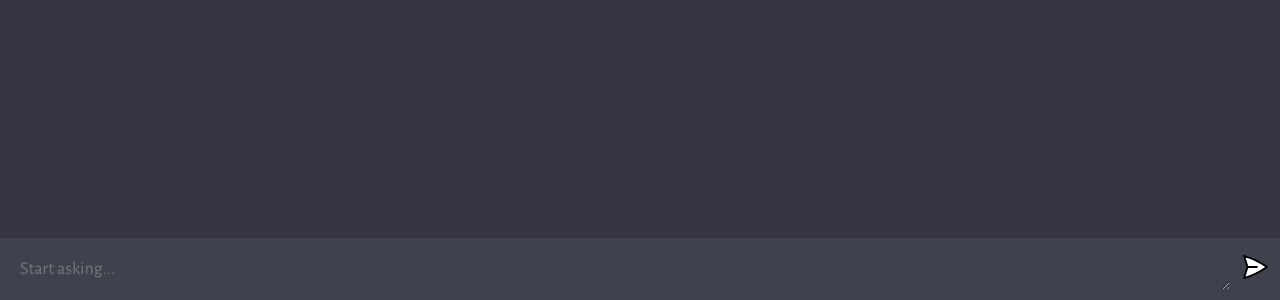
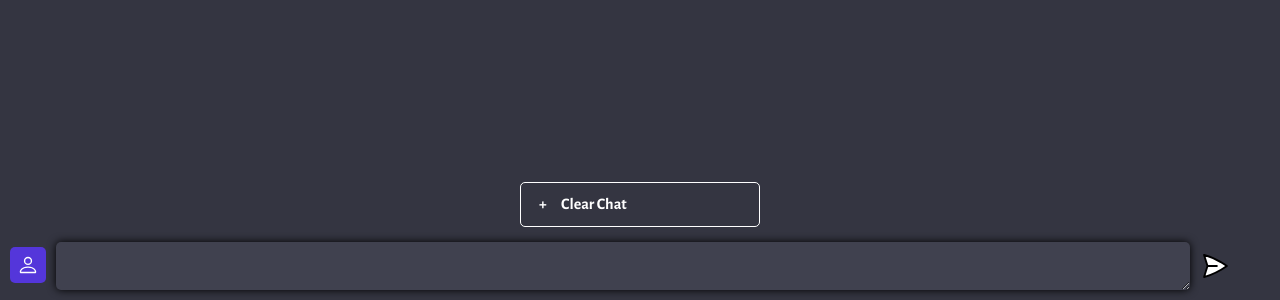
Before and after one commit to devcharlezen/chatgpt-clone, a website built with Vite: page client/index.html in a window 1280 px wide. Shown: the part 500-800 px from the top of the page. Built offline with nearby package versions, Linux system fonts and the light colour scheme.

Commit message:
Added Clear Chat

```diff
--- a/client/index.html
+++ b/client/index.html
@@ -5,15 +5,31 @@
     <link rel="icon" type="image/svg+xml" href="favicon.ico" />
     <meta name="viewport" content="width=device-width, initial-scale=1.0" />
     <title>Devcharlezen | Chat GPT AI</title>
-    <link rel="stylesheet" href="style.css">
+    <link rel="stylesheet" href="style.css" />
   </head>
   <body>
     <div id="app">
-      <div id="chat_container"></div>
-      <form>
-        <textarea name="prompt" cols="1" rows="1" placeholder="Start asking..."></textarea>
-        <button type="submit"><img src="assets/send.svg" alt=""></button>
-      </form>
+      <div class="chatBox">
+        <div id="chat_container"></div>
+        <div class="sidemenu">
+          <div class="side-menu-button" id="addnew" onclick="newChat()">
+            <span>+</span>
+            Clear Chat
+          </div>
+        </div>
+        <form>
+          <div class="profile">
+            <img src="./assets/user.svg" alt="user" />
+          </div>
+          <textarea
+            class="chat-input-text-area"
+            name="prompt"
+            cols="1"
+            rows="1"
+          ></textarea>
+          <button type="submit"><img src="assets/send.svg" alt="" /></button>
+        </form>
+      </div>
     </div>
     <script type="module" src="./main.js"></script>
   </body>
--- a/client/main.js
+++ b/client/main.js
@@ -2,7 +2,9 @@ import bot from './assets/bot.svg'
 import user from './assets/user.svg'
 
 const form = document.querySelector('form')
+const input = document.querySelector('textarea')
 const chatContainer = document.querySelector('#chat_container')
+const addnew = document.querySelector('#addnew')
 let loadInterval
 
 const loader = (e) => {
@@ -57,9 +59,8 @@ const chatStripe = (isAI, value, uniqueId) => {
 
 const handleSubmit = async (e) => {
   e.preventDefault()
-
+  if(!input.value) return
   const data = new FormData(form)
-
   //  User's chatstripe
   chatContainer.innerHTML += chatStripe(false, data.get('prompt'))
   form.reset()
@@ -92,7 +93,6 @@ const handleSubmit = async (e) => {
     const data = await response.json()
     const parsedData = data.bot.trim()
 
-
     typeText(messageDiv, parsedData)
   } else {
     const err = await response.text()
@@ -101,6 +101,11 @@ const handleSubmit = async (e) => {
   }
 }
 
+function newChat() {
+  chatContainer.innerHTML = ''
+}
+
+addnew.addEventListener('click', newChat)
 form.addEventListener('submit', handleSubmit)
 form.addEventListener('keyup', (e) => {
   if (e.keyCode === 13) {
--- a/client/style.css
+++ b/client/style.css
@@ -12,6 +12,41 @@ body {
 }
 
 #app {
+  width: 100vw;
+  height: 100vh;
+  background: #343541;
+
+  /* display: flex; */
+
+}
+
+
+.sidemenu {
+  width: 260px;
+  padding: 10px;
+}
+
+.side-menu-button {
+  padding: 12px;
+  border: 1px solid #fff;
+  border-radius: 5px;
+  text-align: left;
+  transition: ease 0.25s all;
+  cursor: pointer;
+  font-weight: 600;
+  color: #fff;
+}
+
+.side-menu-button span {
+  padding-left: 6px;
+  padding-right: 12px;
+}
+
+.side-menu-button:hover {
+  background-color: rgb(255, 255, 255, 0.1);
+}
+
+.chatBox{
   width: 100vw;
   height: 100vh;
   background: #343541;
@@ -117,23 +152,28 @@ form {
   max-width: 1280px;
   margin: 0 auto;
   padding: 10px;
-  background: #40414F;
   display: flex;
   flex-direction: row;
   gap: 10px;
 }
 
-textarea {
-  width: 100%;
-
-  color: #fff;
-  font-size: 18px;
-
-  padding: 10px;
-  background: transparent;
+.chat-input-text-area {
+  background-color: #40414f;
+  width: 90%;
   border-radius: 5px;
   border: none;
+  border-color: none;
   outline: none;
+  box-shadow: 0 0 8px 0 rgba(0, 0, 0.25);
+  padding: 12px;
+  color: #fff;
+  font-size: 1.25em;
+  margin-top: -5px;
+}
+
+.chat-input-text-area:focus {
+  border: none;
+  outline: 0;
 }
 
 button {
@@ -147,3 +187,14 @@ form img {
   width: 30px;
   height: 30px;
 }
+
+
+/* @media only screen and (max-width: 600px) {
+  #app {
+    display: block;
+  }
+
+  .sidemenu{
+    width: 100%;
+  }
+} */
```
